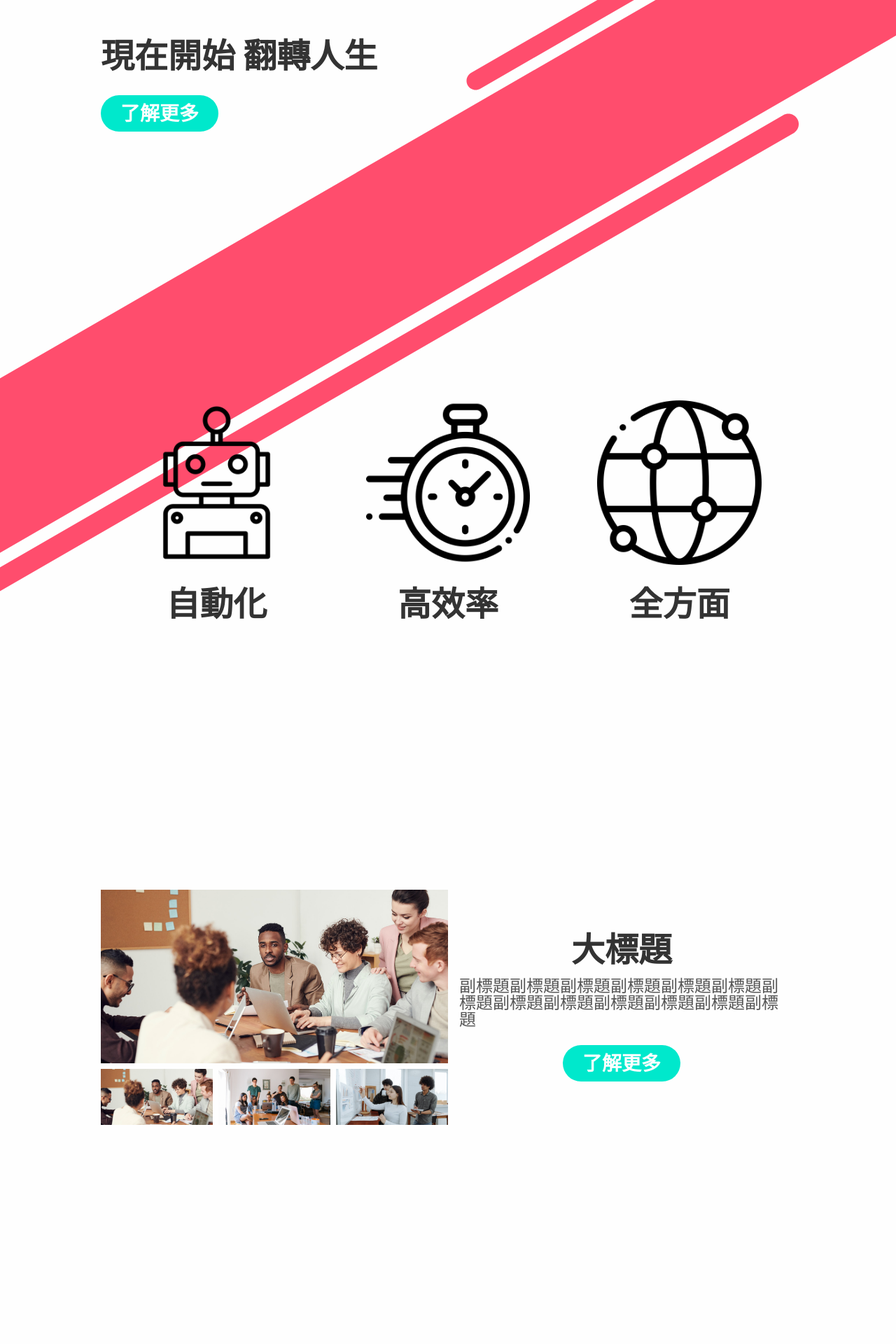
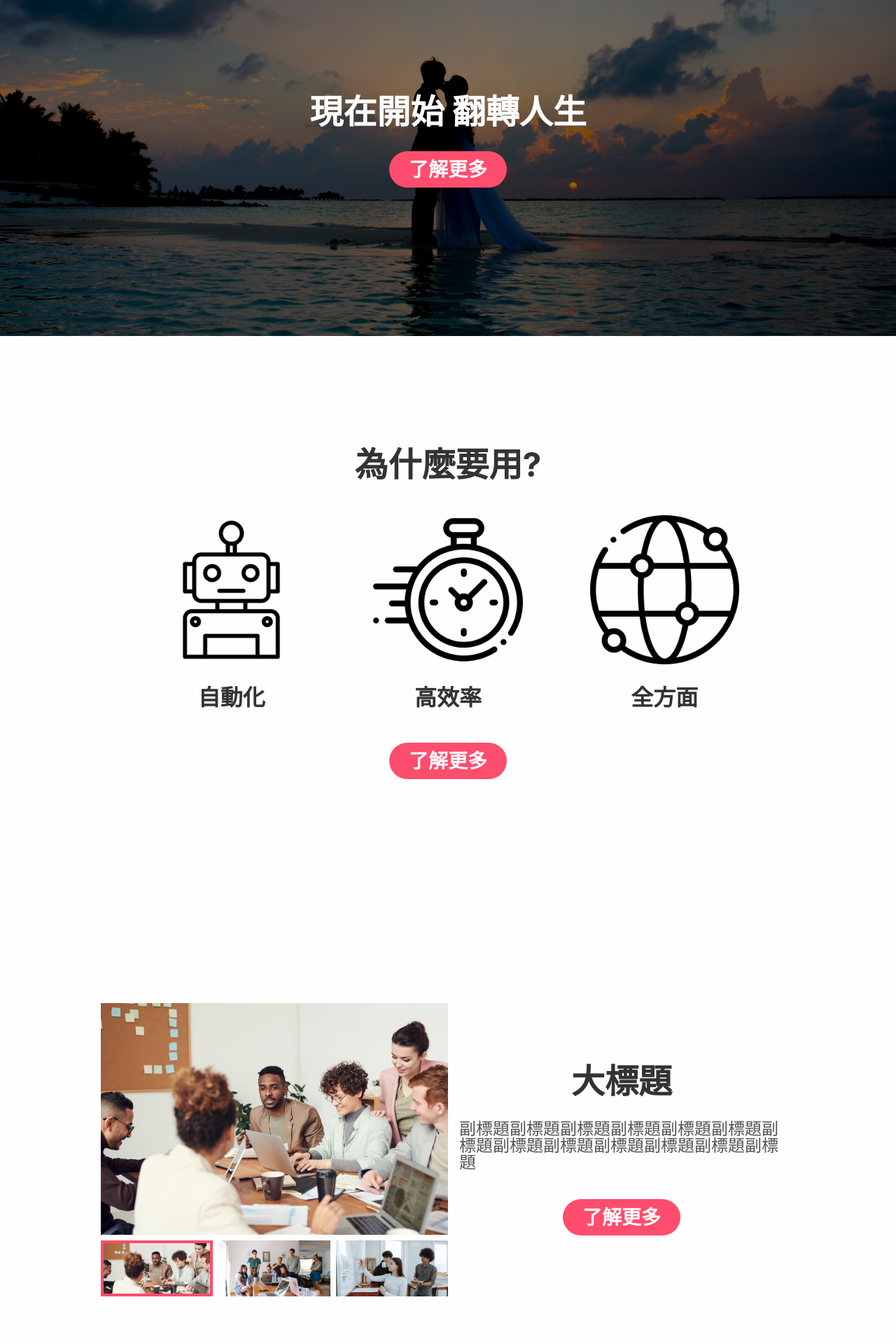
Before and after one commit to Jyun-Peng/Scam-Landing-Page, a React (Create React App) app: page / in a window 1280 px wide. Shown: the part 320-2240 px from the top of the page at 70% size. Built offline with nearby package versions, Linux system fonts and the light colour scheme.

Commit message:
Add Carousel function and scro;; effect.

```diff
--- a/src/App.js
+++ b/src/App.js
@@ -1,4 +1,4 @@
-import { useRef } from 'react';
+import { useEffect, useRef } from 'react';
 import Carousel from './Carousel';
 import {
     imageIntro1,
@@ -14,8 +14,8 @@ import {
     bg,
 } from './images';
 
-function Section({ children, top }) {
-    return <div className={(top ? 'pt-[40vh] pb-48' : 'py-48') + ' px-4'}>{children}</div>;
+function Section({ children }) {
+    return <div className="bg-white py-40">{children}</div>;
 }
 
 function Header({ children }) {
@@ -27,14 +27,14 @@ function Header({ children }) {
 }
 
 function DefaultContainer({ children }) {
-    return <div className="max-w-5xl mx-auto">{children}</div>;
+    return <div className="max-w-5xl w-full mx-auto px-4">{children}</div>;
 }
 
 function Button({ text, onClick }) {
     return (
         <button
             onClick={onClick}
-            className="inline-block px-7 py-3 bg-cyan text-white font-bold text-[1.75rem] leading-none rounded-full"
+            className={`inline-block px-7 py-3 bg-red text-white font-bold text-[1.75rem] leading-none rounded-full`}
         >
             {text}
         </button>
@@ -45,7 +45,7 @@ function Card({ src, text }) {
     return (
         <div className="flex flex-col">
             <img src={src} alt="icon" className="w-full aspect-square mb-8" />
-            <h1 className="text-center text-lg font-bold">{text}</h1>
+            <h2 className="text-center text-lg font-bold">{text}</h2>
         </div>
     );
 }
@@ -55,7 +55,11 @@ function Form() {
         <form className="max-w-md w-full">
             <label className="block mb-6">
                 <p className="flex-none text-md text-darkGray mb-2">姓名</p>
-                <input type="text" placeholder="XXX" className="w-full bg-gray text-input rounded-lg px-4"></input>
+                <input
+                    type="text"
+                    placeholder="XXX"
+                    className="w-full bg-gray text-input rounded-lg px-4 outline-none"
+                ></input>
             </label>
 
             <label className="block mb-6">
@@ -63,7 +67,7 @@ function Form() {
                 <input
                     type="text"
                     placeholder="0123-456-789"
-                    className="w-full bg-gray text-input rounded-lg px-4"
+                    className="w-full bg-gray text-input rounded-lg px-4 outline-none"
                 ></input>
             </label>
             <label className="block mb-6">
@@ -71,15 +75,15 @@ function Form() {
                 <input
                     type="email"
                     placeholder="XXXXXX@gmail.com"
-                    className="w-full bg-gray text-input rounded-lg px-4"
+                    className="w-full bg-gray text-input rounded-lg px-4 outline-none"
                 ></input>
             </label>
-            <label className="block mb-8">
+            <label className="block mb-12">
                 <p className="flex-none text-md text-darkGray mb-2">地址</p>
                 <input
                     type="text"
                     placeholder="XX市XX區XX路X段X號"
-                    className="w-full bg-gray text-input rounded-lg px-4"
+                    className="w-full bg-gray text-input rounded-lg px-4 outline-none"
                 ></input>
             </label>
             <div className="text-center">
@@ -90,21 +94,56 @@ function Form() {
 }
 
 function App() {
+    const refBg = useRef(null);
+    function throttle(func, wait = 50) {
+        let timeout;
+        return function () {
+            let context = this;
+            let args = arguments;
+            let delay = function () {
+                clearTimeout(timeout);
+                timeout = null;
+            };
+            if (!timeout) {
+                func.apply(context, args);
+                timeout = setTimeout(delay, wait);
+            }
+        };
+    }
+
+    useEffect(() => {
+        const handleScroll = function () {
+            if (refBg && refBg.current) {
+                refBg.current.style.transform = `translateY(${(50 * window.scrollY) / document.body.scrollHeight}%)`;
+            }
+            if (window.scrollY > window.screen.height) console.log('header switch');
+        };
+
+        document.addEventListener('scroll', throttle(handleScroll, 20));
+
+        return () => document.removeEventListener('scroll', throttle(handleScroll, 20));
+    }, []);
+
     return (
         <div className="App">
             <Header>This is a Header</Header>
             <div className="wrapper bg-white pt-14">
-                <img src={bg} alt="bg" className="w-full fixed left-0 top-0" />
-                {/* <img src={man} alt="man" className="h-screen fixed right-[10vw] bottom-0" /> */}
-                <DefaultContainer>
-                    <Section top>
-                        <h1 className="text-lg font-bold mb-8 ">現在開始 翻轉人生</h1>
+                <div ref={refBg} className="w-full h-[100vh] absolute left-0 top-0 bg-heroImg bg-centerBottom bg-cover">
+                    <div className="w-full h-full absolute left-0 top-0 bg-mask"></div>
+                </div>
+                <div className="h-hero">
+                    <div className="w-full flex flex-col items-center absolute top-[50vh]">
+                        <h1 className="text-xl text-white font-bold mb-8 ">現在開始 翻轉人生</h1>
                         <a href="#form">
                             <Button text="了解更多" />
                         </a>
-                    </Section>
+                    </div>
+                </div>
                 <Section>
-                        <div className="flex">
+                    <DefaultContainer>
+                        <div className="flex flex-col items-center">
+                            <h1 className="text-xl font-bold mb-12">為什麼要用?</h1>
+                            <div className="flex px-8 mb-12">
                                 <div className="flex-auto px-12">
                                     <Card src={imageIntro1} text="自動化" />
                                 </div>
@@ -115,16 +154,22 @@ function App() {
                                     <Card src={imageIntro3} text="全方面" />
                                 </div>
                             </div>
+                            <a href="#form">
+                                <Button text="了解更多" />
+                            </a>
+                        </div>
+                    </DefaultContainer>
                 </Section>
                 <Section>
+                    <DefaultContainer>
                         <div className="flex">
                             <div className="flex-half">
                                 <Carousel srcList={[imageCarousel1, imageCarousel2, imageCarousel3]} />
                             </div>
 
                             <div className="flex-half flex flex-col justify-center items-center px-4">
-                                <h1 className="text-lg font-bold mb-4">大標題</h1>
-                                <p className="text-md text-darkGray mb-6">
+                                <h1 className="text-xl font-bold mb-8">大標題</h1>
+                                <p className="text-md text-darkGray mb-10">
                                     副標題副標題副標題副標題副標題副標題副標題副標題副標題副標題副標題副標題副標題
                                 </p>
                                 <a href="#form">
@@ -132,12 +177,14 @@ function App() {
                                 </a>
                             </div>
                         </div>
+                    </DefaultContainer>
                 </Section>
                 <Section>
+                    <DefaultContainer>
                         <div className="flex">
                             <div className="flex-half flex flex-col justify-center items-center px-4">
-                                <h1 className="text-lg font-bold mb-4">大標題</h1>
-                                <p className="text-md text-darkGray mb-6">副標題</p>
+                                <h1 className="text-xl font-bold mb-8">大標題</h1>
+                                <p className="text-md text-darkGray mb-10">副標題</p>
                                 <a href="#form">
                                     <Button text="了解更多" />
                                 </a>
@@ -146,14 +193,16 @@ function App() {
                                 <Carousel srcList={[imageCarousel4, imageCarousel5, imageCarousel6]} />
                             </div>
                         </div>
+                    </DefaultContainer>
                 </Section>
                 <Section>
+                    <DefaultContainer>
                         <div className="flex flex-col items-center" id="form">
-                            <h1 className="text-lg font-bold mb-8">想了解更多?</h1>
+                            <h1 className="text-xl font-bold mb-12">想了解更多?</h1>
                             <Form />
                         </div>
+                    </DefaultContainer>
                 </Section>
-                </DefaultContainer>
             </div>
         </div>
     );
--- a/src/Carousel.js
+++ b/src/Carousel.js
@@ -1,16 +1,32 @@
+import { useState } from 'react';
+
 export default function Carousel({ srcList }) {
+    const [currImage, setCurrImage] = useState(0);
+    const handleClick = function (image) {
+        if (image === currImage) return;
+        setCurrImage(image);
+    };
     return (
         <div>
-            <img src={srcList[0]} alt="image" className="w-full aspect-[2/1] object-cover object-center mb-2" />
+            <img src={srcList[currImage]} alt="image" className="w-full aspect-[3/2] object-cover object-center mb-2" />
             <div className="flex gap-2">
-                <div className="flex-auto">
-                    <img src={srcList[0]} alt="image" className="w-full aspect-[2/1] object-cover object-center" />
+                <div className={'flex-auto cursor-pointer'} onClick={() => handleClick(0)}>
+                    <img src={srcList[0]} alt="image" className={'w-full aspect-[2/1] object-cover object-center'} />
+                    <div
+                        className={'absolute w-full h-full left-0 top-0' + (currImage === 0 ? ' shadow-thumbnail' : '')}
+                    ></div>
                 </div>
-                <div className="flex-auto">
+                <div className="flex-auto cursor-pointer" onClick={() => handleClick(1)}>
                     <img src={srcList[1]} alt="image" className="w-full aspect-[2/1] object-cover object-center" />
+                    <div
+                        className={'absolute w-full h-full left-0 top-0' + (currImage === 1 ? ' shadow-thumbnail' : '')}
+                    ></div>
                 </div>
-                <div className="flex-auto">
+                <div className="flex-auto cursor-pointer" onClick={() => handleClick(2)}>
                     <img src={srcList[2]} alt="image" className="w-full aspect-[2/1] object-cover object-center" />
+                    <div
+                        className={'absolute w-full h-full left-0 top-0' + (currImage === 2 ? ' shadow-thumbnail' : '')}
+                    ></div>
                 </div>
             </div>
         </div>
--- a/src/images.js
+++ b/src/images.js
@@ -6,9 +6,9 @@ import imageCarousel1 from './images/team/group1.jpg';
 import imageCarousel2 from './images/team/group2.jpg';
 import imageCarousel3 from './images/team/group3.jpg';
 
-import imageCarousel4 from './images/presentation/presentation1.jpg';
-import imageCarousel5 from './images/presentation/presentation2.jpg';
-import imageCarousel6 from './images/presentation/presentation3.jpg';
+import imageCarousel4 from './images/couple/couple1.jpg';
+import imageCarousel5 from './images/couple/couple2.jpg';
+import imageCarousel6 from './images/couple/couple3.jpg';
 
 import man from './images/rich man with money.png';
 import bg from './images/Background.svg';
```
Also changed, not shown: tailwind.config.js (+15 -2 lines). Lines whose indentation alone changed are shown as unchanged.
